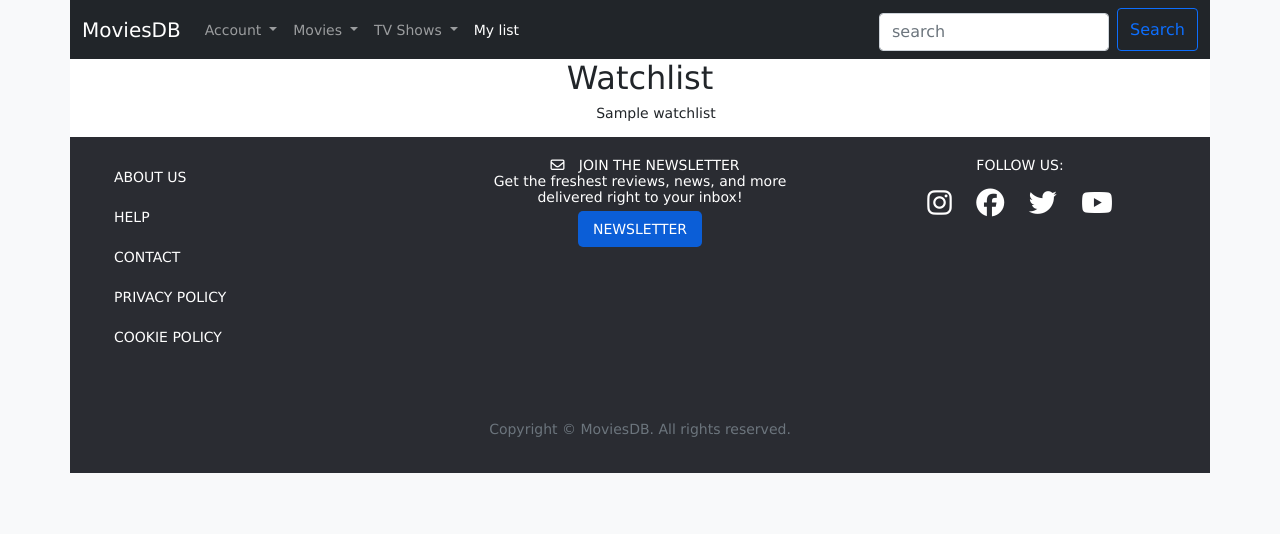
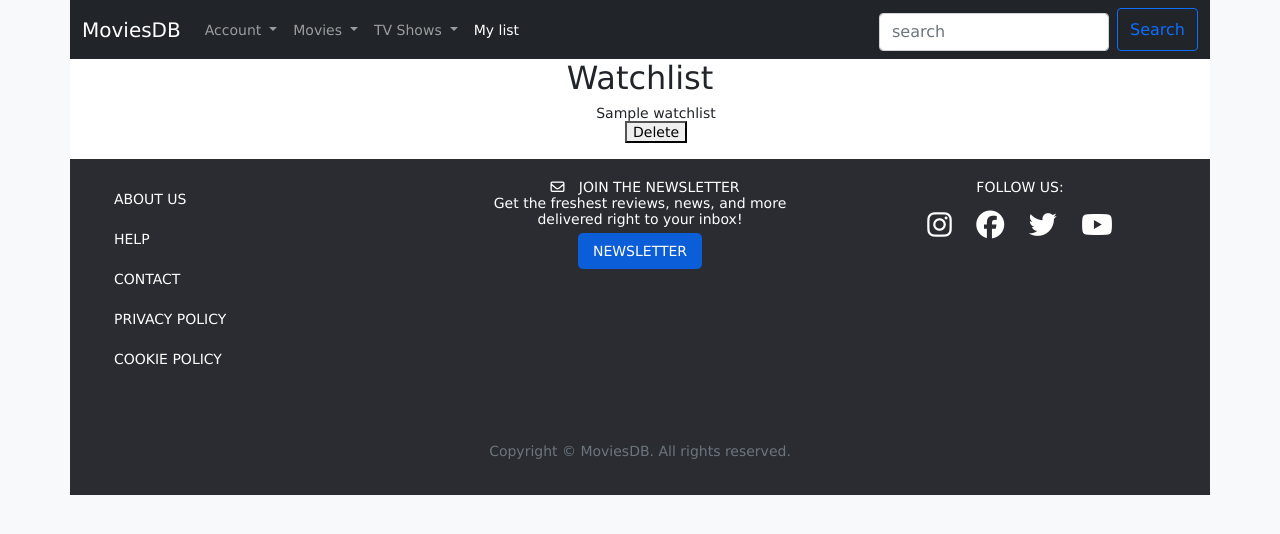
Before and after one commit to joao-guerra91/mdb, a Node server app: template views/watchlist.hbs in a window 1280 px wide. Shown: the top 534 px of the page. Run offline with Node 20, Linux system fonts and the light colour scheme; tables that the repository leaves empty hold one stand-in row (values such as "Sample post"); the template is opened without the code that fills it: values that come from a table or form of the project are taken from there, most other values are stand-ins (such as "Sample title", 1, 10 or a date in 2020); some libraries are stand-ins or nearby versions.

Commit message:
watchlist delete function done

```diff
--- a/routes/movie.js
+++ b/routes/movie.js
@@ -51,6 +51,12 @@
   res.redirect('/movies/watchlist')
 });
 
+router.post('/movies/:id/delete', async (req, res) => {
+  const id = req.params.id;
+  await Watchlist.findByIdAndDelete(id);
+  res.redirect('/movies/watchlist')
+});
+
 router.get('/movies/:movieId', async (req, res) => {
   try {
   const movie = await imdb.get({id: req.params.movieId}, {
--- a/views/watchlist.hbs
+++ b/views/watchlist.hbs
@@ -7,5 +7,9 @@
 <h2>Watchlist</h2>
 <ul>{{#each watchlist}}
   <li>{{movie.title}}</li>
+  <form action="/movies/{{id}}/delete" method="POST">
+    <button type="submit">Delete</button>
+  </form>
+
   {{/each}}
 </ul>
```
